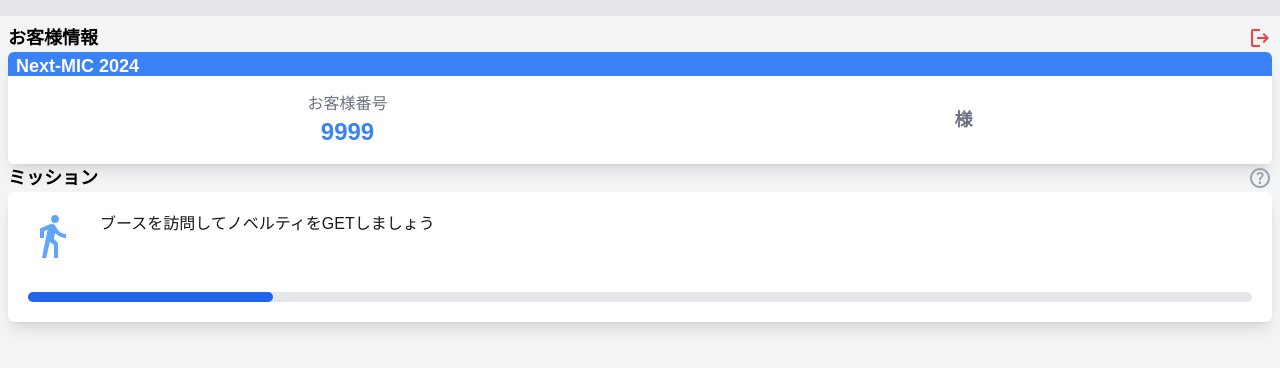
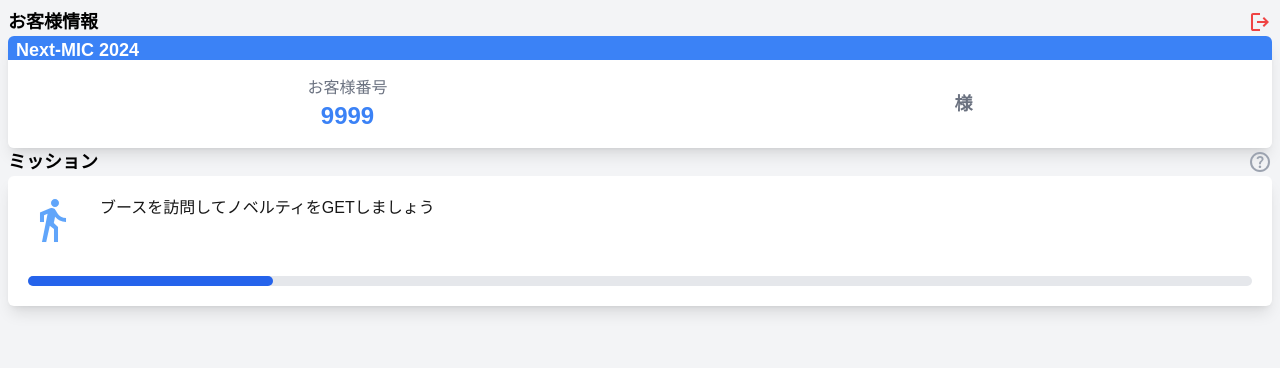
Before and after one commit to aikiw2021325/next-sample, a Next.js app: page /question in a window 1280 px wide. Shown: the top 368 px of the page. Built offline with nearby package versions, Linux system fonts and the light colour scheme; no server answers; the database is empty.

Commit message:
fix:ソースコード改善

```diff
--- a/src/app/page.tsx
+++ b/src/app/page.tsx
@@ -1,5 +1,3 @@
-
-
 export default function Home() {
 
   return <div className=''>
--- a/src/app/question/page.tsx
+++ b/src/app/question/page.tsx
@@ -7,10 +7,8 @@
 export default function Home() {
 
   return (
-    <body className="bg-gray-100">
-      <header className="h-4 bg-gray-200 text-white">
-      </header>
-      <main className="p-2">
+    <div className="bg-gray-100 min-h-[100vh]">
+      <div className="p-2">
         <div className="container mx-auto w-full">
           <div className="flex flex-row items-center justify-between">
             <Headder message="お客様情報"></Headder>
@@ -25,7 +23,7 @@
             <NoveltyMissonCard progress={1}></NoveltyMissonCard>
           </div>
         </div>
-      </main>
-    </body>
+      </div>
+    </div>
   );
 }
```
